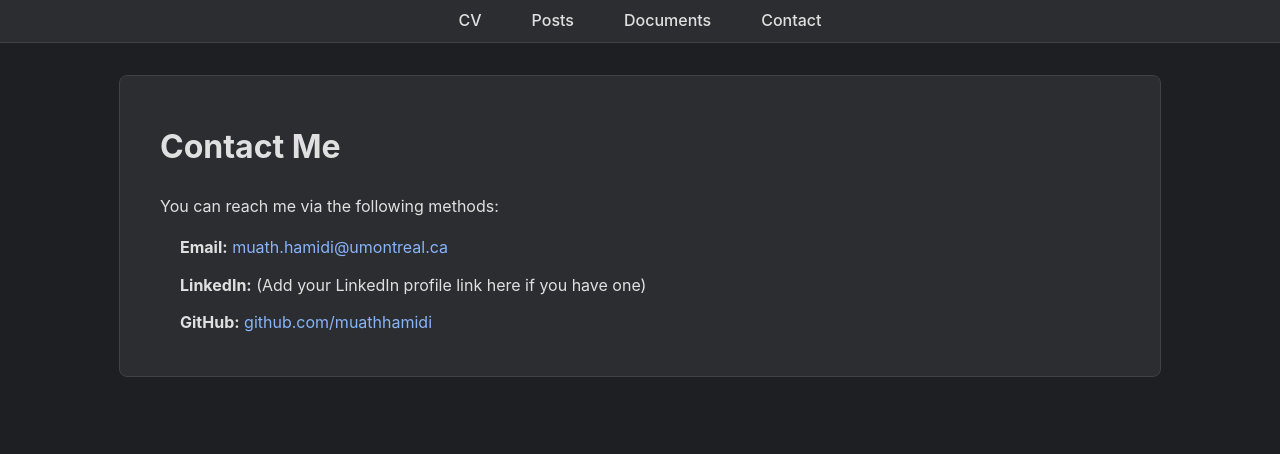
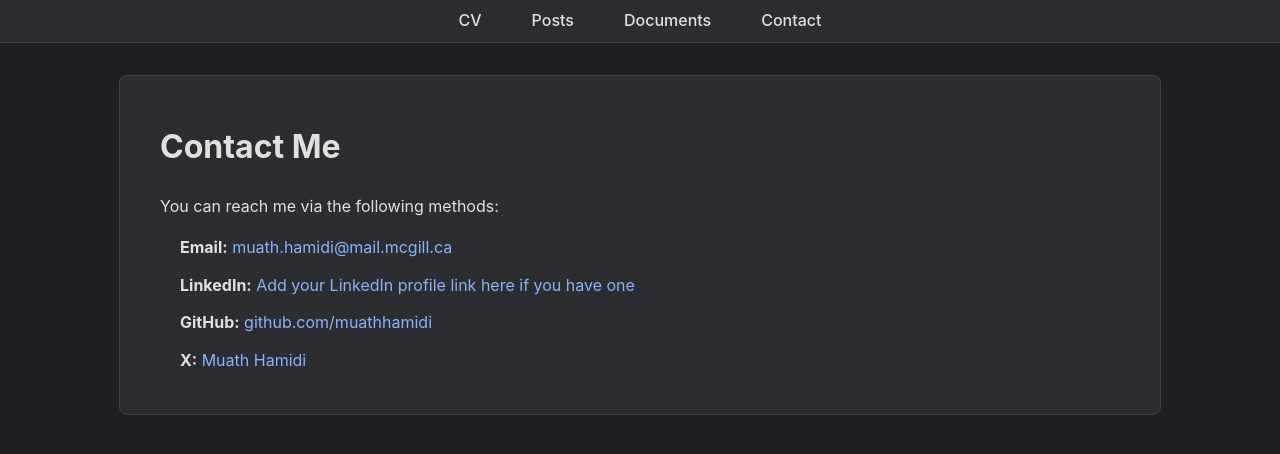
Before and after one commit to MuathHamidi/muath.hamidi, a Jekyll site: the page built from contact.md, in a window 1280 px wide. Shown: the top 454 px of the page. Built offline with Jekyll 4.4.1, drawn with Linux system fonts in a browser that asks for light colours.

Commit message:
Update contact.md

```diff
--- a/contact.md
+++ b/contact.md
@@ -7,6 +7,7 @@ title: Contact
 
 You can reach me via the following methods:
 
-*   **Email:** [muath.hamidi@umontreal.ca](mailto:muath.hamidi@umontreal.ca)
-*   **LinkedIn:** (Add your LinkedIn profile link here if you have one)
+*   **Email:** [muath.hamidi@mail.mcgill.ca](mailto:muath.hamidi@mail.mcgill.ca)
+*   **LinkedIn:** [Add your LinkedIn profile link here if you have one](https://www.linkedin.com/in/muath-hamidi-434691271)
 *   **GitHub:** [github.com/muathhamidi](https://github.com/muathhamidi)
+*   **X:** [Muath Hamidi](https://x.com/MuathHamidi)
```
